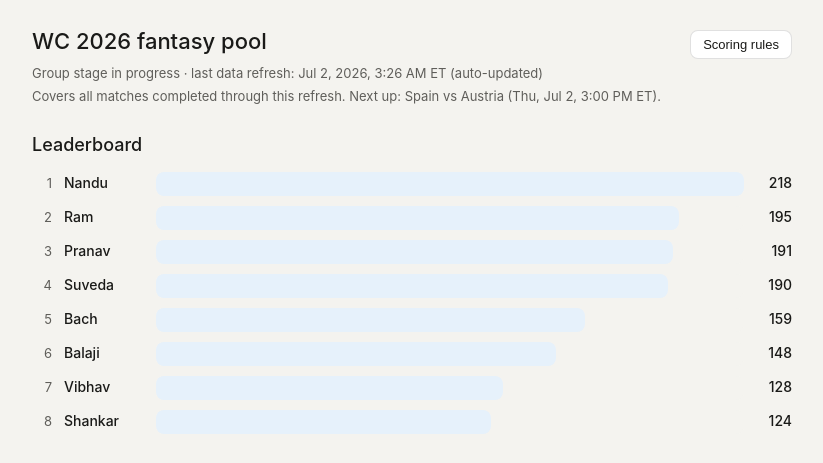
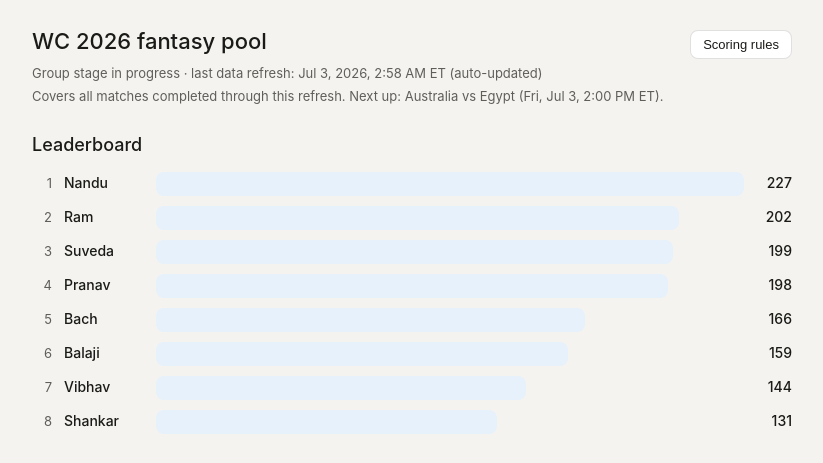
Before and after one commit to pranavshankar-dev/WC-Fantasy-League, a website: page index.html in a window 1280 px wide. Shown: the top 463 px of the page, 228-1051 px from the left. Drawn offline with Linux system fonts and the light colour scheme.

Commit message:
Auto-update WC pool standings 2026-07-03 06:58 UTC

```diff
--- a/index.html
+++ b/index.html
@@ -98,7 +98,7 @@
     <div>
       <h1>WC 2026 fantasy pool</h1>
       <p class="subtle">Group stage in progress &middot; last data refresh: <span id="last-updated">pre-tournament (seed data)</span></p>
-      <p class="subtle" style="margin-top:2px;">Covers all matches completed through this refresh. Next up: Spain vs Austria (Thu, Jul 2, 3:00 PM ET).</p>
+      <p class="subtle" style="margin-top:2px;">Covers all matches completed through this refresh. Next up: Australia vs Egypt (Fri, Jul 3, 2:00 PM ET).</p>
     </div>
     <button id="rules-toggle">Scoring rules</button>
   </div>
@@ -137,7 +137,7 @@
 // EDITABLE DATA — update these two sections each refresh, then re-upload.
 // =======================================================================
 
-const LAST_UPDATED = "Jul 2, 2026, 3:26 AM ET (auto-updated)";
+const LAST_UPDATED = "Jul 3, 2026, 2:58 AM ET (auto-updated)";
 
 const players = [
   { name: "Ram", heroes: ["USA","Brazil","Netherlands","Portugal"], villains: ["Iran","Curacao","Turkiye","Sweden"] },
@@ -154,17 +154,17 @@ const players = [
 // stage values: "group" | "eliminated_group" | "r32" | "r16" | "qf" | "sf" | "final" | "champion"
 // Data as of June 20, 2026, ~12pm ET. Some groups have completed Matchday 2, others only MD1.
 const teamStats = {
-  "Algeria": { goalsFor: 5, goalsAgainst: 7, wins: 1, losses: 1, draws: 1, stage: "eliminated_group" },
+  "Algeria": { goalsFor: 5, goalsAgainst: 9, wins: 1, losses: 2, draws: 1, stage: "eliminated_group" },
   "Argentina": { goalsFor: 8, goalsAgainst: 1, wins: 3, losses: 0, draws: 0, stage: "r32" },
   "Australia": { goalsFor: 2, goalsAgainst: 2, wins: 1, losses: 1, draws: 1, stage: "eliminated_group" },
-  "Austria": { goalsFor: 6, goalsAgainst: 6, wins: 1, losses: 1, draws: 1, stage: "r32" },
+  "Austria": { goalsFor: 6, goalsAgainst: 9, wins: 1, losses: 2, draws: 1, stage: "r32" },
   "Belgium": { goalsFor: 9, goalsAgainst: 4, wins: 2, losses: 0, draws: 2, stage: "r32" },
   "Bosnia-Herzegovina": { goalsFor: 5, goalsAgainst: 8, wins: 1, losses: 2, draws: 1, stage: "eliminated_group" },
   "Brazil": { goalsFor: 9, goalsAgainst: 2, wins: 3, losses: 0, draws: 1, stage: "r32" },
   "Cabo Verde": { goalsFor: 2, goalsAgainst: 2, wins: 0, losses: 0, draws: 3, stage: "r32" },
   "Canada": { goalsFor: 9, goalsAgainst: 3, wins: 2, losses: 1, draws: 1, stage: "r32" },
   "Colombia": { goalsFor: 4, goalsAgainst: 1, wins: 2, losses: 0, draws: 1, stage: "r32" },
-  "Croatia": { goalsFor: 5, goalsAgainst: 5, wins: 2, losses: 1, draws: 0, stage: "r32" },
+  "Croatia": { goalsFor: 6, goalsAgainst: 7, wins: 2, losses: 2, draws: 0, stage: "r32" },
   "Curacao": { goalsFor: 1, goalsAgainst: 9, wins: 0, losses: 2, draws: 1, stage: "eliminated_group" },
   "Czechia": { goalsFor: 2, goalsAgainst: 6, wins: 0, losses: 2, draws: 1, stage: "eliminated_group" },
   "DR Congo": { goalsFor: 5, goalsAgainst: 5, wins: 1, losses: 2, draws: 1, stage: "eliminated_group" },
@@ -187,16 +187,16 @@ const teamStats = {
   "Norway": { goalsFor: 10, goalsAgainst: 8, wins: 3, losses: 1, draws: 0, stage: "r32" },
   "Panama": { goalsFor: 0, goalsAgainst: 4, wins: 0, losses: 3, draws: 0, stage: "eliminated_group" },
   "Paraguay": { goalsFor: 7, goalsAgainst: 8, wins: 2, losses: 1, draws: 1, stage: "r32" },
-  "Portugal": { goalsFor: 6, goalsAgainst: 1, wins: 1, losses: 0, draws: 2, stage: "r32" },
+  "Portugal": { goalsFor: 8, goalsAgainst: 2, wins: 2, losses: 0, draws: 2, stage: "r32" },
   "Qatar": { goalsFor: 2, goalsAgainst: 10, wins: 0, losses: 2, draws: 1, stage: "eliminated_group" },
   "Saudi Arabia": { goalsFor: 1, goalsAgainst: 5, wins: 0, losses: 1, draws: 2, stage: "eliminated_group" },
   "Scotland": { goalsFor: 1, goalsAgainst: 4, wins: 1, losses: 2, draws: 0, stage: "eliminated_group" },
   "Senegal": { goalsFor: 10, goalsAgainst: 9, wins: 1, losses: 3, draws: 0, stage: "eliminated_group" },
   "South Africa": { goalsFor: 2, goalsAgainst: 4, wins: 1, losses: 2, draws: 1, stage: "r32" },
   "South Korea": { goalsFor: 2, goalsAgainst: 3, wins: 1, losses: 2, draws: 0, stage: "eliminated_group" },
-  "Spain": { goalsFor: 5, goalsAgainst: 0, wins: 2, losses: 0, draws: 1, stage: "r32" },
+  "Spain": { goalsFor: 8, goalsAgainst: 0, wins: 3, losses: 0, draws: 1, stage: "r32" },
   "Sweden": { goalsFor: 7, goalsAgainst: 10, wins: 1, losses: 2, draws: 1, stage: "eliminated_group" },
-  "Switzerland": { goalsFor: 7, goalsAgainst: 3, wins: 2, losses: 0, draws: 1, stage: "r32" },
+  "Switzerland": { goalsFor: 9, goalsAgainst: 3, wins: 3, losses: 0, draws: 1, stage: "r32" },
   "Tunisia": { goalsFor: 2, goalsAgainst: 12, wins: 0, losses: 3, draws: 0, stage: "eliminated_group" },
   "Turkiye": { goalsFor: 3, goalsAgainst: 5, wins: 1, losses: 2, draws: 0, stage: "eliminated_group" },
   "Uruguay": { goalsFor: 3, goalsAgainst: 4, wins: 0, losses: 1, draws: 2, stage: "eliminated_group" },
```
